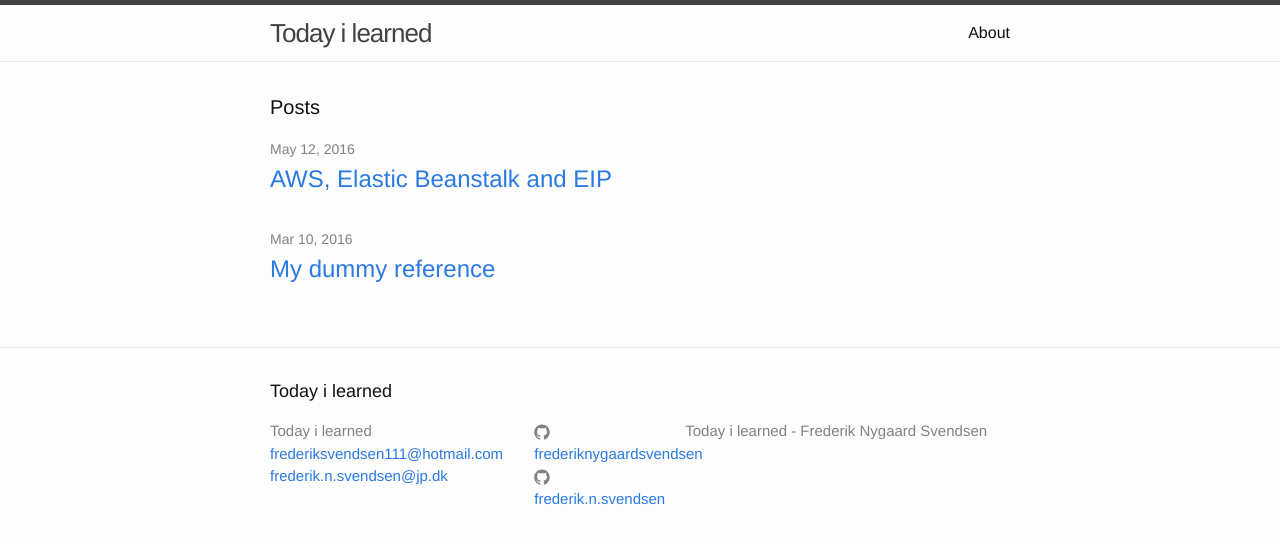
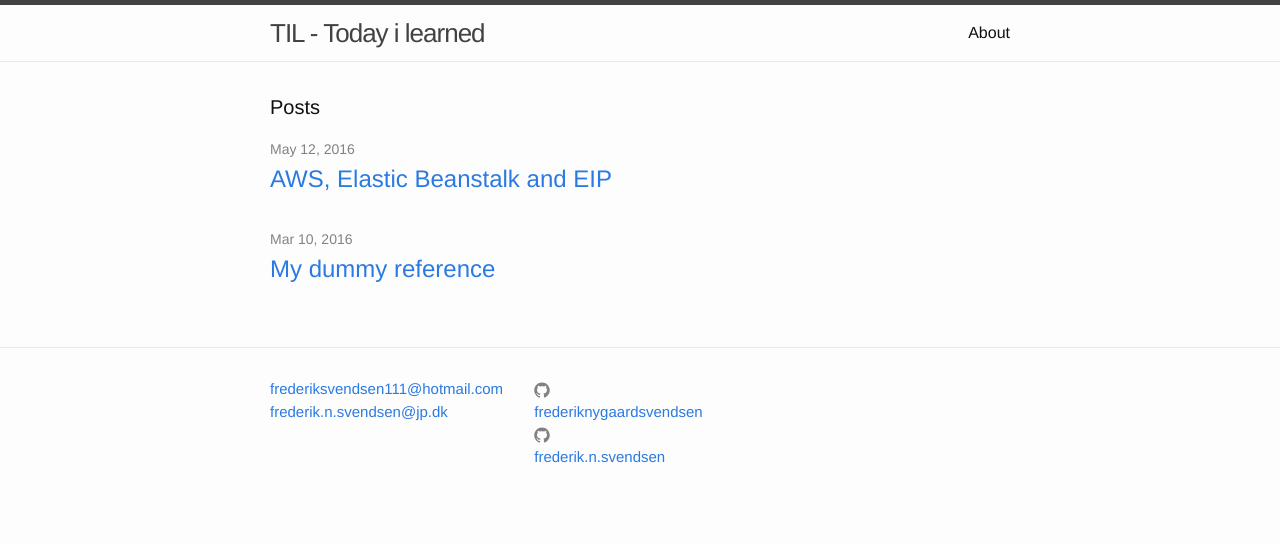
Before and after one commit to FrederikNygaardSvendsen/FrederikNygaardSvendsen.github.io, a Jekyll site: the page built from index.html, in a window 1280 px wide. Shown: the top 544 px of the page. Built offline with Jekyll 4.4.1, drawn with Linux system fonts in a browser that asks for light colours.

Commit message:
page edits

```diff
--- a/_config.yml
+++ b/_config.yml
@@ -6,11 +6,11 @@
 # 'jekyll serve'. If you change this file, please restart the server process.
 
 # Site settings
-title: Today i learned
+title: TIL - Today i learned
 email1: frederiksvendsen111@hotmail.com
 email2: frederik.n.svendsen@jp.dk
 description: > # this means to ignore newlines until "baseurl:"
-  Today i learned - Frederik Nygaard Svendsen
+
 baseurl: "" # the subpath of your site, e.g. /blog
 url: "http://yourdomain.com" # the base hostname & protocol for your site
 github_username:  frederiknygaardsvendsen
--- a/_includes/footer.html
+++ b/_includes/footer.html
@@ -2,12 +2,10 @@
 
   <div class="wrapper">
 
-    <h2 class="footer-heading">{{ site.title }}</h2>
-
     <div class="footer-col-wrapper">
       <div class="footer-col footer-col-1">
         <ul class="contact-list">
-          <li>{{ site.title }}</li>
+          <li>{{ Contact / Social }}</li>
           <li><a href="mailto:{{ site.email1 }}">{{ site.email1 }}</a></li>
           <li><a href="mailto:{{ site.email2 }}">{{ site.email2 }}</a></li>
         </ul>
```
